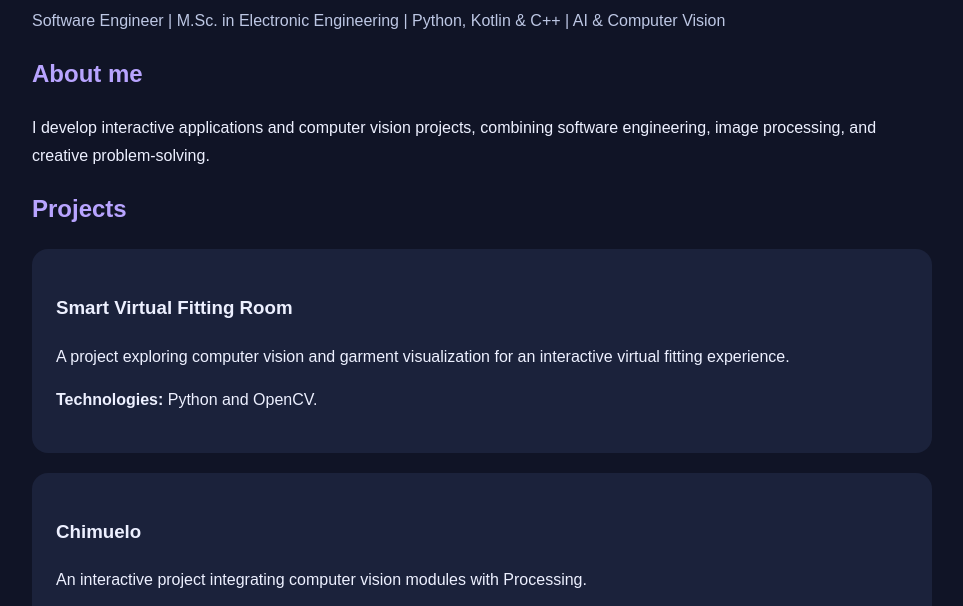
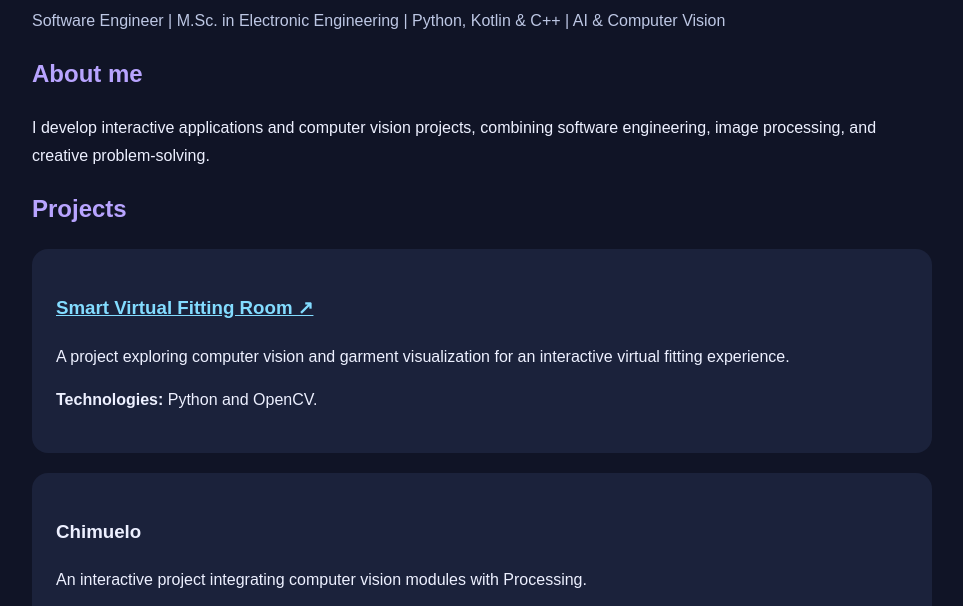
Before and after one commit to Meztov/meztov.github.io, a plain HTML site: page index.html in a window 1280 px wide. Shown: the part 169-775 px from the top of the page, without its empty margins (158-1121 px from the left). Drawn offline with Linux system fonts and the light colour scheme.

Commit message:
Update project link for Smart Virtual Fitting Room

```diff
--- a/index.html
+++ b/index.html
@@ -57,7 +57,11 @@
     <h2>Projects</h2>
 
     <article>
-      <h3>Smart Virtual Fitting Room</h3>
+      <h3>
+      <a href="smart-fitting-room.html">
+        Smart Virtual Fitting Room ↗
+      </a>
+      </h3>
       <p>
         A project exploring computer vision and garment visualization
         for an interactive virtual fitting experience.
```
